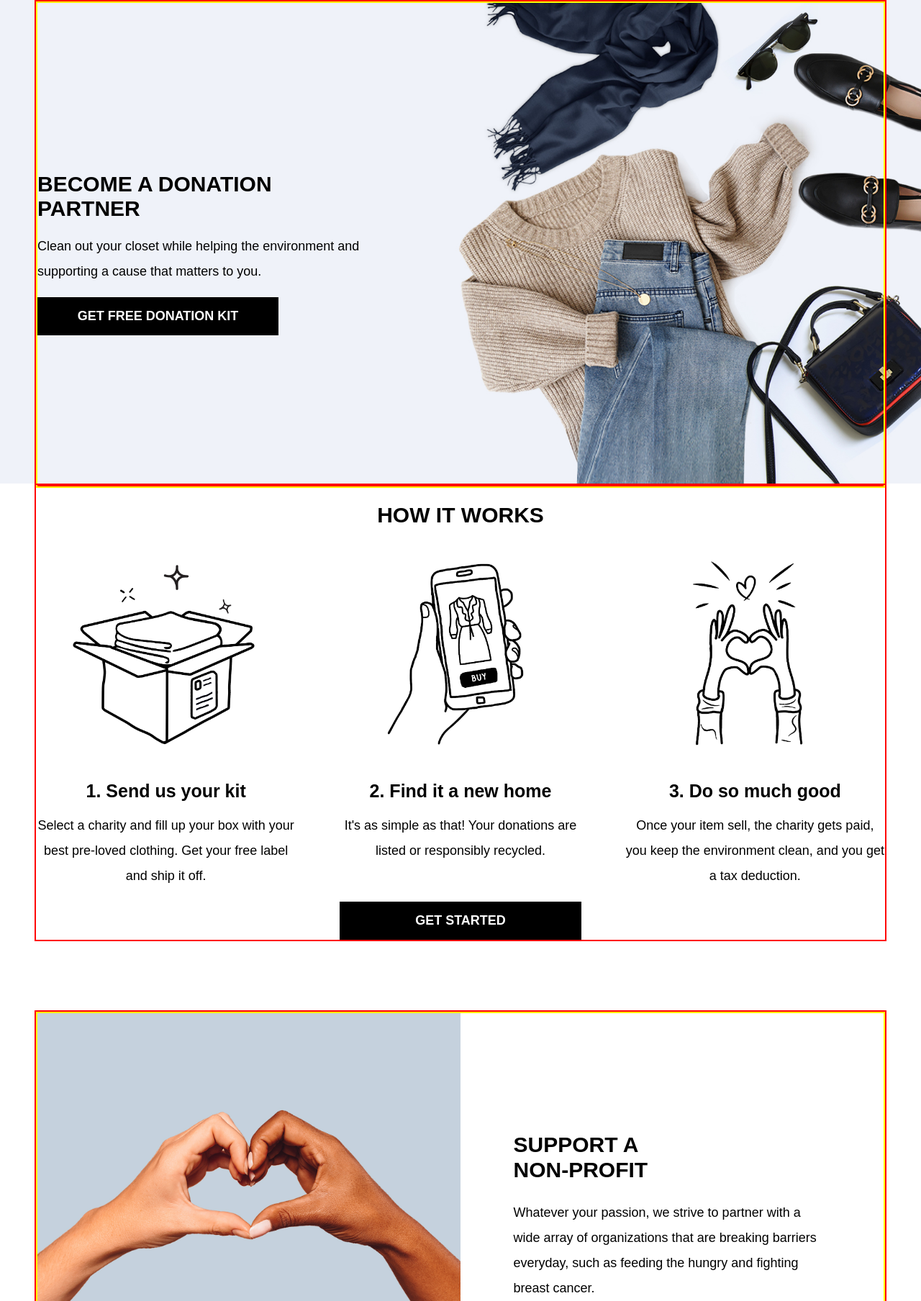
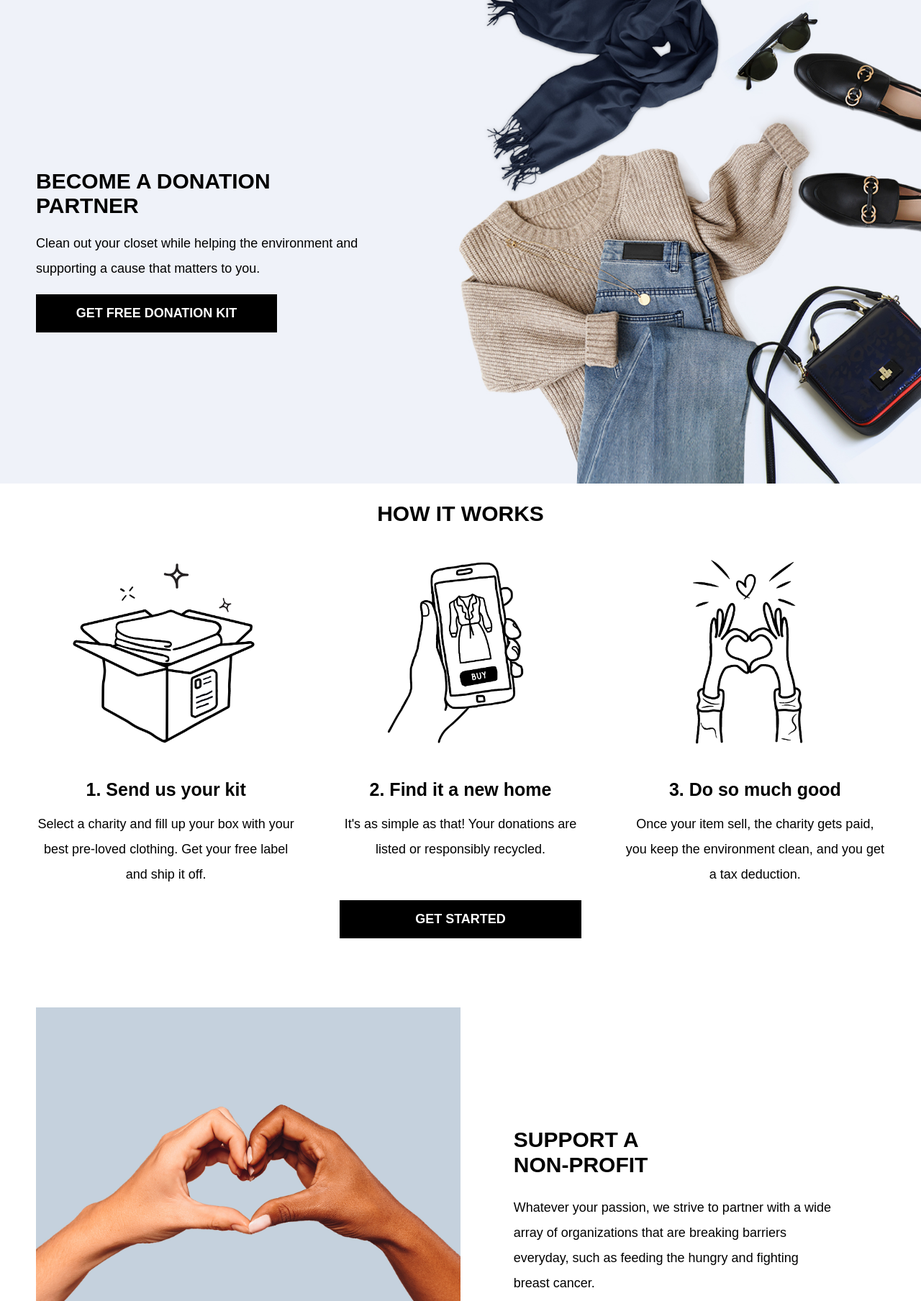
Before and after one commit to Dhanidayo/brie-donation, a React (Create React App) app: page /clothing in a window 1280 px wide. Shown: the top 1808 px of the page at 72% size. Built offline with nearby package versions, Linux system fonts and the light colour scheme; a web font is replaced by a local one.

Commit message:
removed borders

```diff
--- a/src/Pages/Clothing/style.css
+++ b/src/Pages/Clothing/style.css
@@ -83,7 +83,7 @@
     /* width: 60%; */
     display: flex;
     align-items: center;
-    border: 2px solid yellow;
+    /* border: 2px solid yellow; */
 }
 
 @media screen and (max-width: 836px) {
@@ -220,7 +220,7 @@ a {
     display: grid;
     grid-template-columns: 1fr 1fr;
     align-items: center;
-    border: 2px solid yellow;
+    /* border: 2px solid yellow; */
 }
 
 @media screen and (max-width: 416px) {
--- a/src/index.css
+++ b/src/index.css
@@ -12,7 +12,7 @@ body {
   margin: auto;
   width: calc(100% - 506px);
   max-width: 1791px;
-  border: 2px solid red;
+  /* border: 2px solid red; */
 }
 
 @media screen and (max-width: 1922px) {
```
